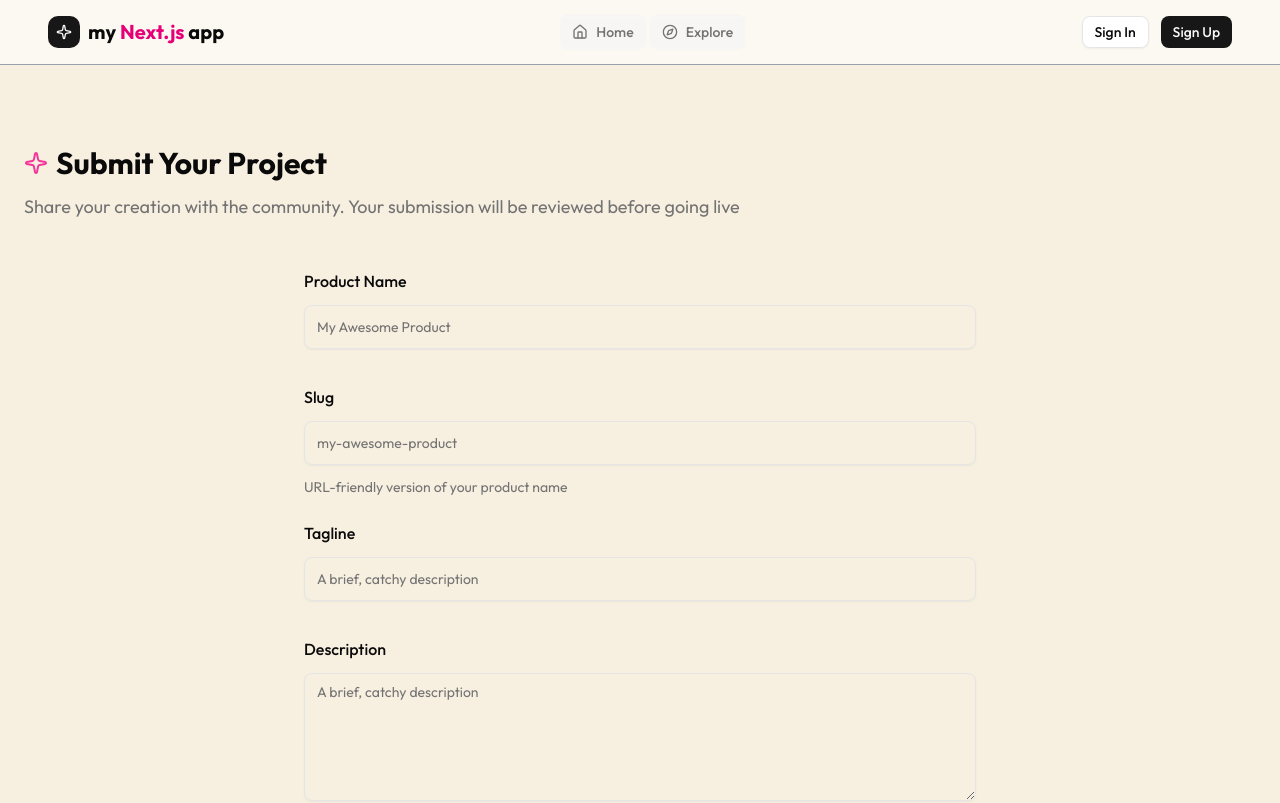
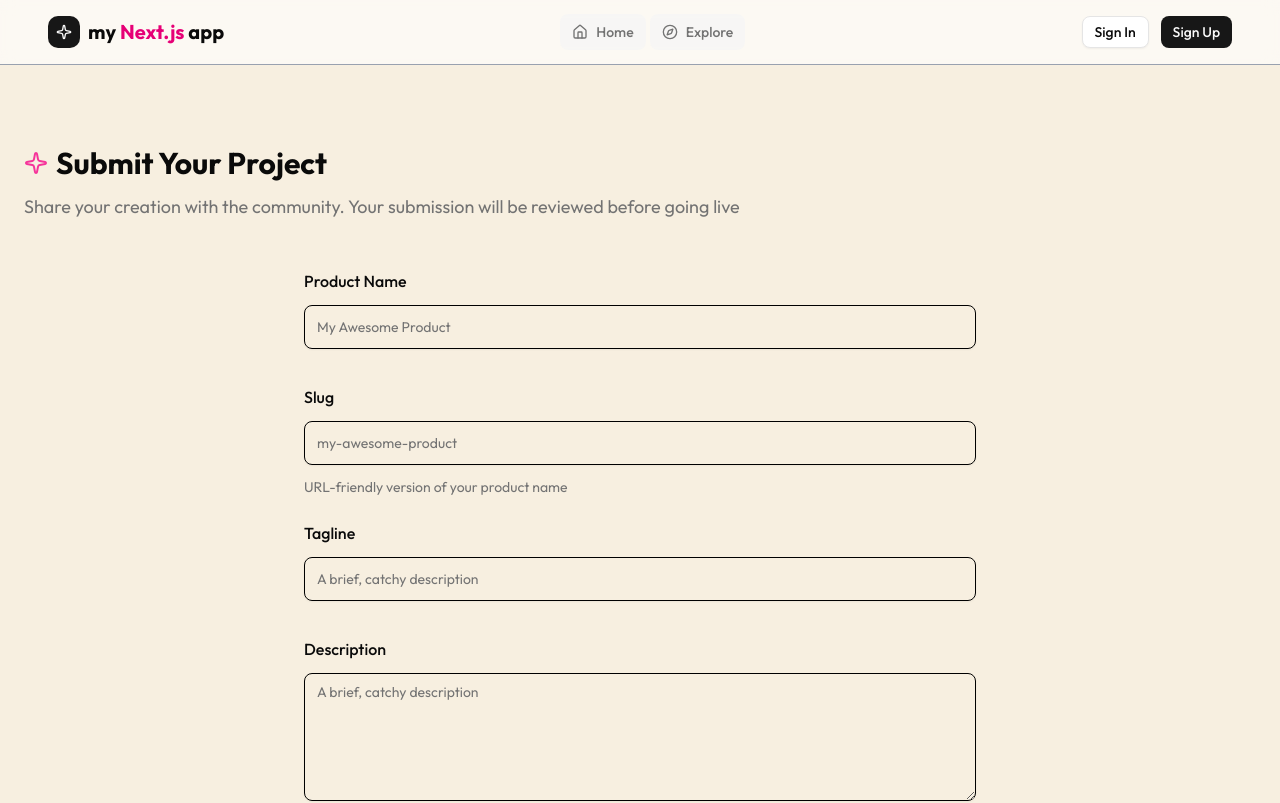
Before and after one commit to testgithubritgu/add-projects-next.js, a Next.js app: page /submit in a window 1280 px wide. Shown: the top 803 px of the page. Built offline with nearby package versions, Linux system fonts and the light colour scheme; no server answers.

Commit message:
form input field ui update

```diff
--- a/components/ui/input.jsx
+++ b/components/ui/input.jsx
@@ -12,7 +12,7 @@
       type={type}
       data-slot="input"
       className={cn(
-        "file:text-foreground placeholder:text-muted-foreground selection:bg-primary selection:text-primary-foreground dark:bg-input/30 border-input h-9 w-full min-w-0 rounded-md border bg-transparent px-3 py-1 text-base shadow-xs transition-[color,box-shadow] outline-none file:inline-flex file:h-7 file:border-0 file:bg-transparent file:text-sm file:font-medium disabled:pointer-events-none disabled:cursor-not-allowed disabled:opacity-50 md:text-sm",
+        "file:text-foreground placeholder:text-muted-foreground selection:bg-primary selection:text-primary-foreground dark:bg-input/30 border-black h-9 w-full min-w-0 rounded-md border bg-transparent px-3 py-1 text-base shadow-xs transition-[color,box-shadow] outline-none file:inline-flex file:h-7 file:border-0 file:bg-transparent file:text-sm file:font-medium disabled:pointer-events-none disabled:cursor-not-allowed disabled:opacity-50 md:text-sm",
         "focus-visible:border-ring focus-visible:ring-ring/50 focus-visible:ring-[3px]",
         "aria-invalid:ring-destructive/20 dark:aria-invalid:ring-destructive/40 aria-invalid:border-destructive ",
         className
--- a/components/ui/textarea.jsx
+++ b/components/ui/textarea.jsx
@@ -10,7 +10,7 @@
     <textarea
       data-slot="textarea"
       className={cn(
-        "border-input placeholder:text-muted-foreground focus-visible:border-ring focus-visible:ring-ring/50 aria-invalid:ring-destructive/20 dark:aria-invalid:ring-destructive/40 aria-invalid:border-destructive dark:bg-input/30 flex field-sizing-content min-h-16 w-full rounded-md border bg-transparent px-3 py-2 text-base shadow-xs transition-[color,box-shadow] outline-none focus-visible:ring-[3px] disabled:cursor-not-allowed disabled:opacity-50 md:text-sm",
+        "border-black placeholder:text-muted-foreground focus-visible:border-ring focus-visible:ring-ring/50 aria-invalid:ring-destructive/20 dark:aria-invalid:ring-destructive/40 aria-invalid:border-destructive dark:bg-input/30 flex field-sizing-content min-h-16 w-full rounded-md border bg-transparent px-3 py-2 text-base shadow-xs transition-[color,box-shadow] outline-none focus-visible:ring-[3px] disabled:cursor-not-allowed disabled:opacity-50 md:text-sm",
         className
       )}
       {...props} />
```
